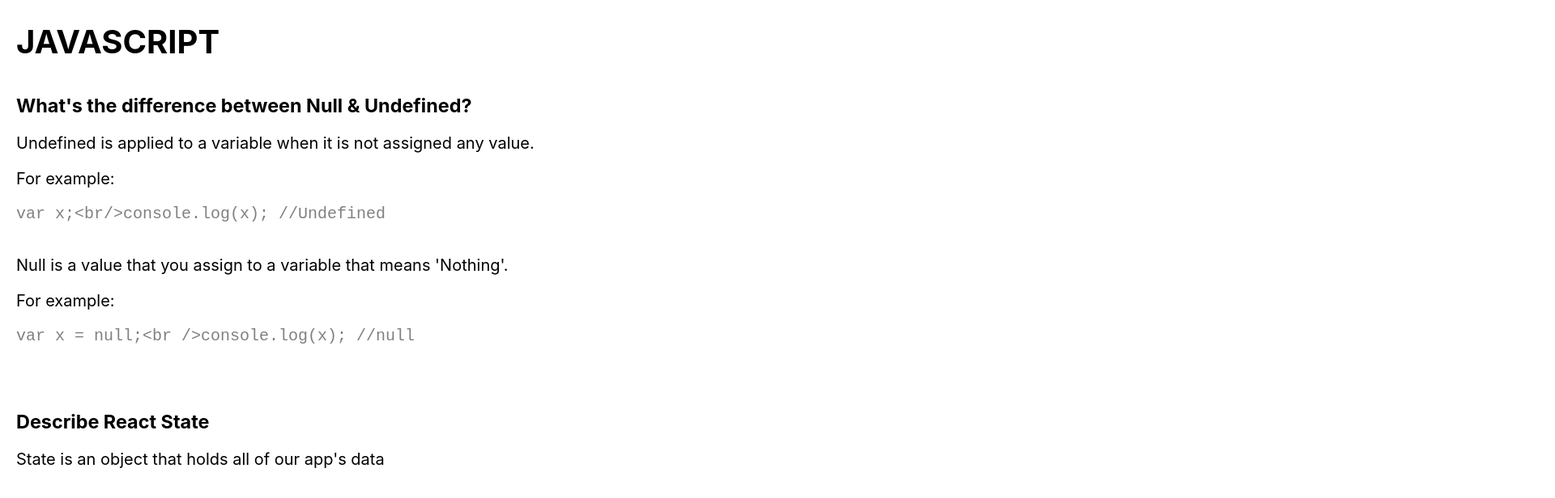
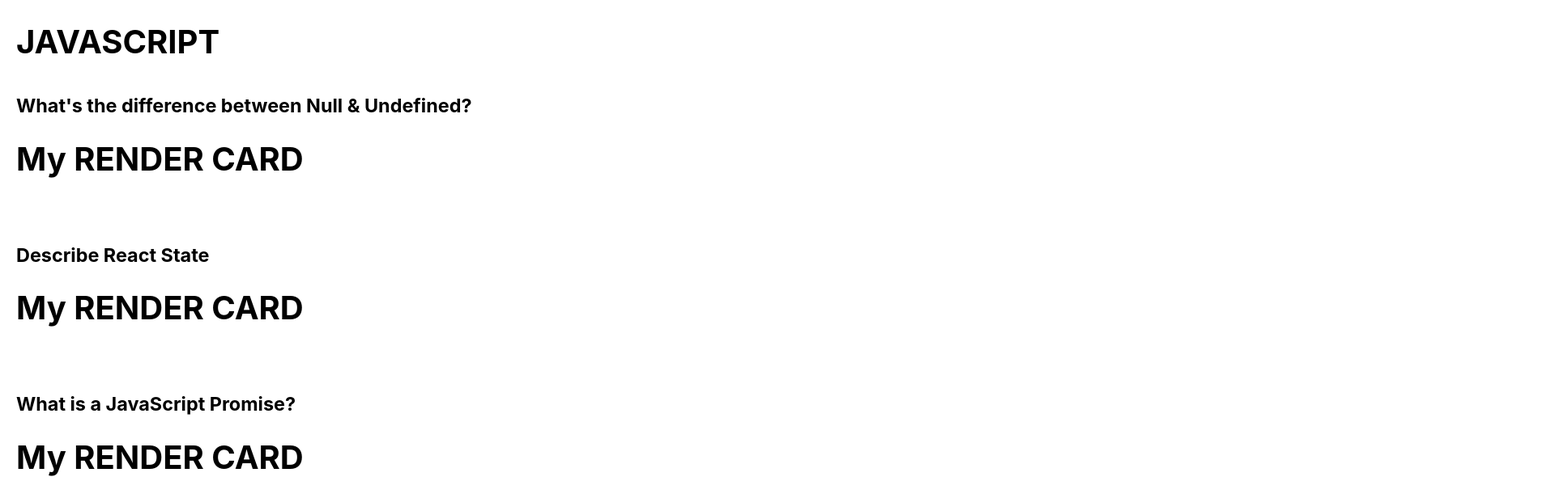
Before and after one commit to ZacharyDinerstein/coding-challenge-app--react, a React (Create React App) app: page / in a window 1280 px wide. Shown: the top 616 px of the page at 81% size, 1920 px wide, since content can reach past the window. Built offline with nearby package versions, Linux system fonts and the light colour scheme.

Commit message:
Added CardMainContent component

```diff
--- a/src/components/Card/Card.js
+++ b/src/components/Card/Card.js
@@ -1,14 +1,16 @@
 import React, { Component } from 'react';
+import CardMainContent from './CardMainContent';
 
 export default class Card extends Component {
   render() {
-    let card = this.props.cardData;
+    let cardData = this.props.cardData;
 
     return (
       <div className="card card--question">
-        <h3 className="card__question">{card.question}</h3>
+        <h3 className="card__question">{cardData.question}</h3>
 
-        {card.answers.map((answer) => {
+        <CardMainContent cardData={cardData} />
+        {/* {cardData.answers.map((answer) => {
           return (
             <div className="card__answer-wrapper">
               <p className="card__answer">{answer.answer}</p>
@@ -26,15 +28,15 @@ export default class Card extends Component {
 
             </div>
           )
-        })}
+        })} */}
 
-        {card.links.map((link, index) => {
+        {/* {cardData.links.map((link, index) => {
           let content = `Link ${index + 1}`;
 
           return (
             <button> <a href={link}>{content}</a> </button>
           )
-        })}
+        })} */}
       </div>
     )
   }
--- /dev/null
+++ b/src/components/Card/CardMainContent.js
@@ -0,0 +1,43 @@
+import React from 'react';
+
+const CardMainContent = props => {
+  console.log(props)
+  return <h1>My RENDER CARD</h1>
+
+
+}
+
+// {props.cardData.answers.map((answer) => {
+//     return (
+//       <div className="card__answer-wrapper">
+//         <p className="card__answer">{answer.answer}</p>
+
+//         {answer.example &&
+//           <div className="card__example-wrapper">
+//             <p className="card__example-title">For example:</p>
+//             <code className="card__example">
+//               <pre>
+//                 {answer.example}
+//               </pre>
+//             </code>
+//           </div>
+//         }
+
+//       </div>
+//     )
+//   })
+// }
+
+// {card.links.map((link, index) => {
+//     let content = `Link ${index + 1}`;
+
+//     return (
+//       <button> <a href={link}>{content}</a> </button>
+//     )
+//   })
+// }
+// }
+
+
+
+export default CardMainContent;
```
Also changed, not shown: src/Toggle.js (added, +16 -0 lines).
